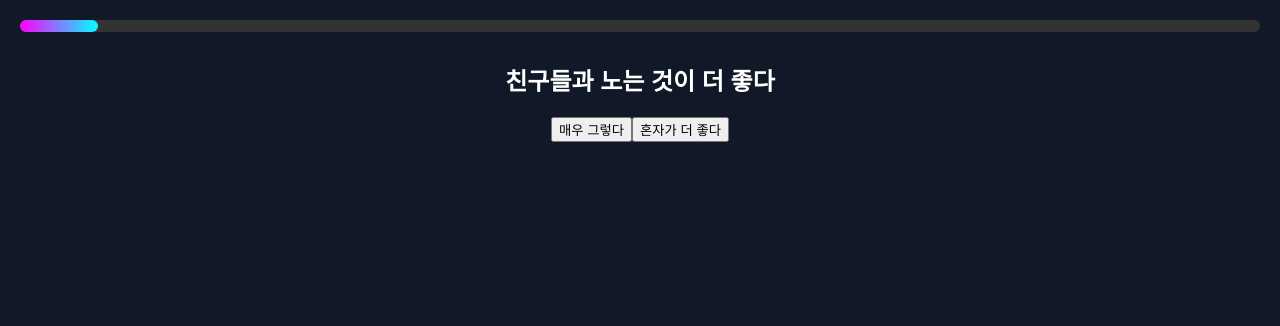
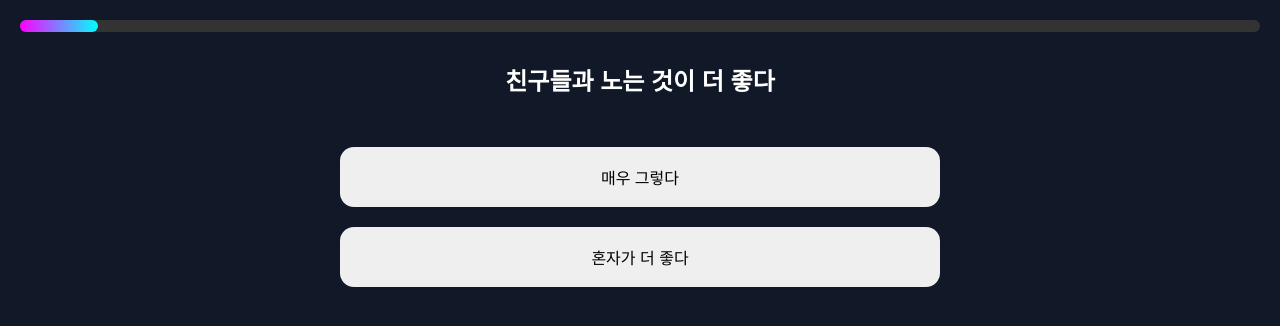
Before and after one commit to JHW0407/JHW0407_vibe, a React (Vite) app: page / in a window 1280 px wide. Both pictures are taken after a click on the button "테스트 시작하기". Shown: the top 326 px of the page. Built offline with nearby package versions, Linux system fonts and the light colour scheme.

Commit message:
Update question.css

```diff
--- a/src/styles/question.css
+++ b/src/styles/question.css
@@ -1,23 +1,19 @@
 .question-card {
-  max-width: 700px;
+  max-width: 600px;
   margin: auto;
   text-align: center;
 }
 
-.btn-group {
-  display: flex;
-  flex-direction: column;
-  gap: 20px;
+.question-card h2 {
+  margin-bottom: 40px;
 }
 
-.progress-wrap {
+.question-card button {
   width: 100%;
-  height: 10px;
-  background: #333;
-  margin-bottom: 30px;
+  margin: 10px 0;
+  padding: 18px;
+  border: none;
+  border-radius: 14px;
+  cursor: pointer;
+  font-size: 16px;
 }
-
-.progress-bar {
-  height: 100%;
-  background: linear-gradient(to right, #00ffff, #ff00ff);
-}
```
